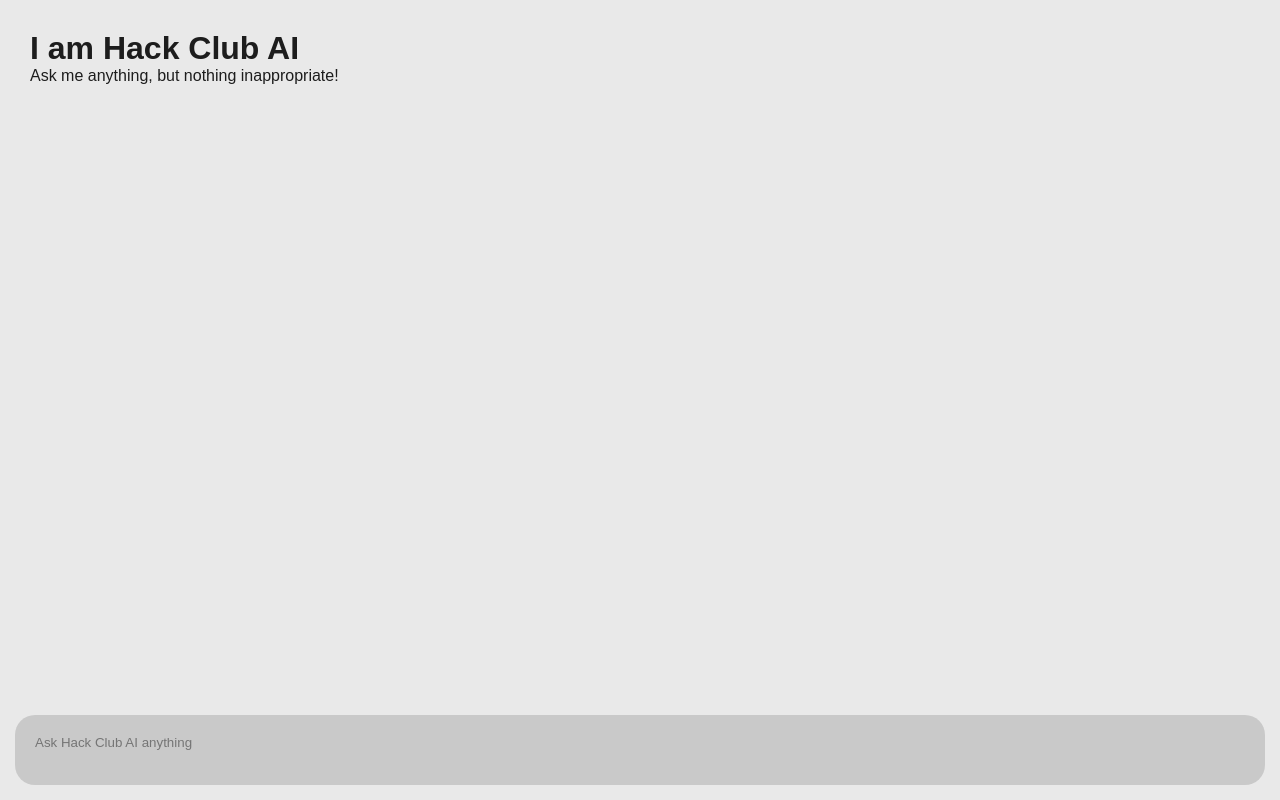
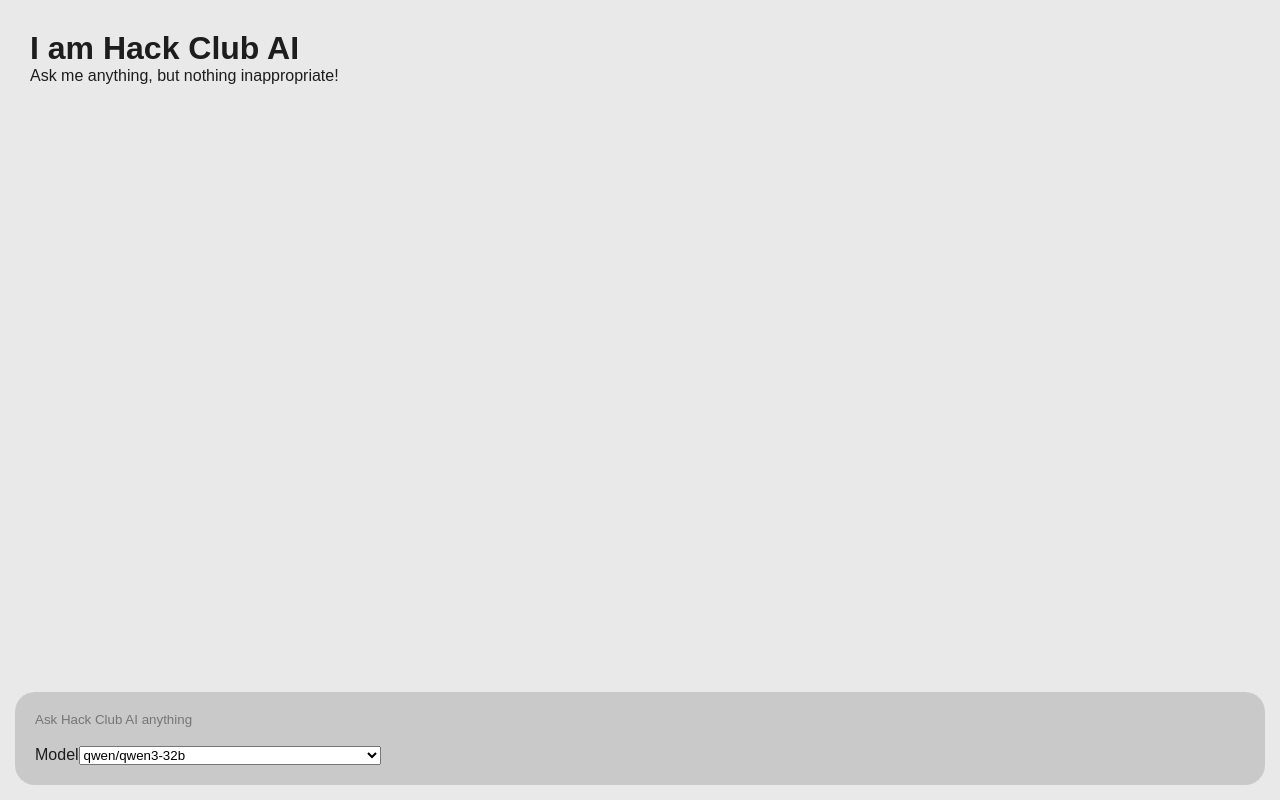
Before and after one commit to zeankundev/obrowland, a Next.js app: page / in a window 1280 px wide. Built offline with nearby package versions, Linux system fonts and the light colour scheme; a web font is replaced by a local one.

Commit message:
(beta) added more models

```diff
--- a/src/app/page.module.css
+++ b/src/app/page.module.css
@@ -8,10 +8,12 @@
     right: 15px;
     background-color: var(--secondary);
     display: flex;
+    flex-direction: column;
     padding: 20px;
     border-radius: 20px;
+    flex: 1;
 }
-.message-field-combo textarea {
+.message-field-combo .message-field textarea {
     font-family: 'TikTok Sans', sans-serif;
     -webkit-appearance: none;
     background-color: var(--secondary);
@@ -19,6 +21,7 @@
     resize: none;
     margin-bottom: none;
     flex: 1;
+    width: 100%;
     outline: none;
 }
 .messages-container {
--- a/src/app/page.tsx
+++ b/src/app/page.tsx
@@ -15,6 +15,10 @@
   node?: any; // The 'node' property is often not used, but it's passed.
   children?: React.ReactNode; // 'children' is the content inside your <think> tag.
 }
+
+type CustomComponents = Components & {
+  think: React.ElementType;
+};
 
 // Now, type your component correctly.
 const ThinkingProcess: React.FC<ThinkingProcessProps> = ({ children }) => {
@@ -35,8 +39,17 @@
 };
 
 export default function Home() {
+    // qwen/qwen3-32b, openai/gpt-oss-120b, openai/gpt-oss-20b, meta-llama/llama-4-maverick-17b-128e-instruct
+    const models = [
+        'qwen/qwen3-32b',
+        'openai/gpt-oss-120b',
+        'openai/gpt-oss-20b',
+        'meta-llama/llama-4-maverick-17b-128e-instruct'
+    ]
     const [messages, setMessages] = useState<Message[]>([]);
     const [messageStringCache, setMessageStringCache] = useState<string>('');
+    const [includeReasoning, setIncludeReasoning] = useState<boolean>(false);
+    const [model, setModel] = useState<string>('openai/gpt-oss-120b');
 
     const sendMessage = async () => {
         // Add the user's message to the state
@@ -54,7 +67,7 @@
             headers: {
                 "Content-Type": "application/json"
             },
-            body: JSON.stringify({ messages: newMessages, stream: true })
+            body: JSON.stringify({ stream: true, include_reasoning: includeReasoning, model: model, messages: newMessages })
         });
 
         if (!resp.ok) {
@@ -116,7 +129,7 @@
                                         think: ({ node, ...props }: any) => (
                                             <ThinkingProcess {...props} />
                                         ),
-                                    } as Components}
+                                    } as CustomComponents}
                                 >
                                     {message.content}
                                 </Markdown>
@@ -132,6 +145,7 @@
                 )}
             </div>
             <div className={styles['message-field-combo']}>
+                <div className={styles['message-field']}>
                     <textarea
                         placeholder="Ask Hack Club AI anything"
                         value={messageStringCache}
@@ -144,6 +158,15 @@
                         }}
                     />
                 </div>
+                <div>
+                    <label>Model</label>
+                    <select onChange={(e) => setModel(e.target.value)}>
+                        {models.map((model, index) => (
+                            <option value={model} key={index}>{model}</option>
+                        ))}
+                    </select>
+                </div>
+            </div>
         </div>
     );
 }
```
Lines whose indentation alone changed are shown as unchanged.
